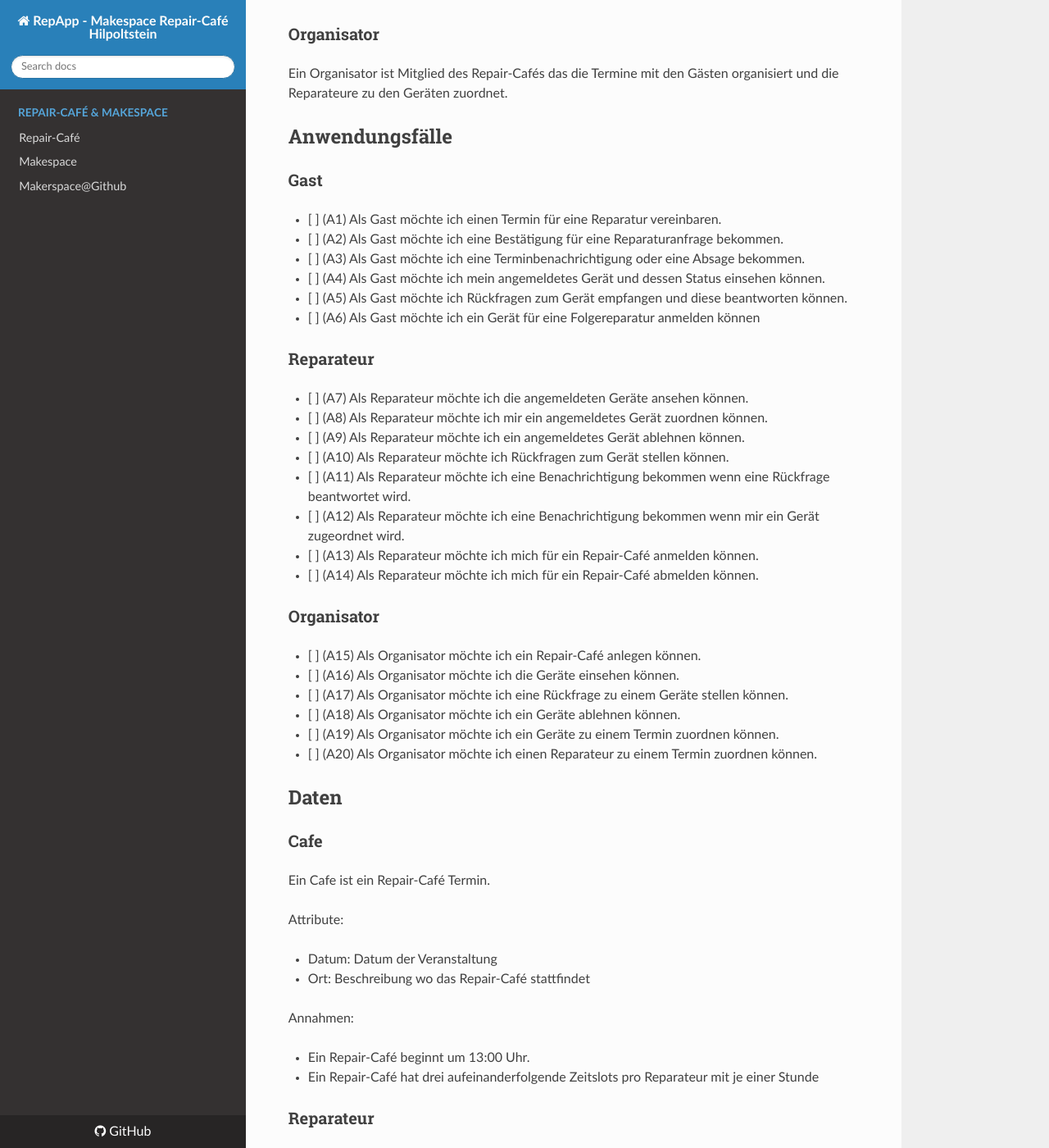
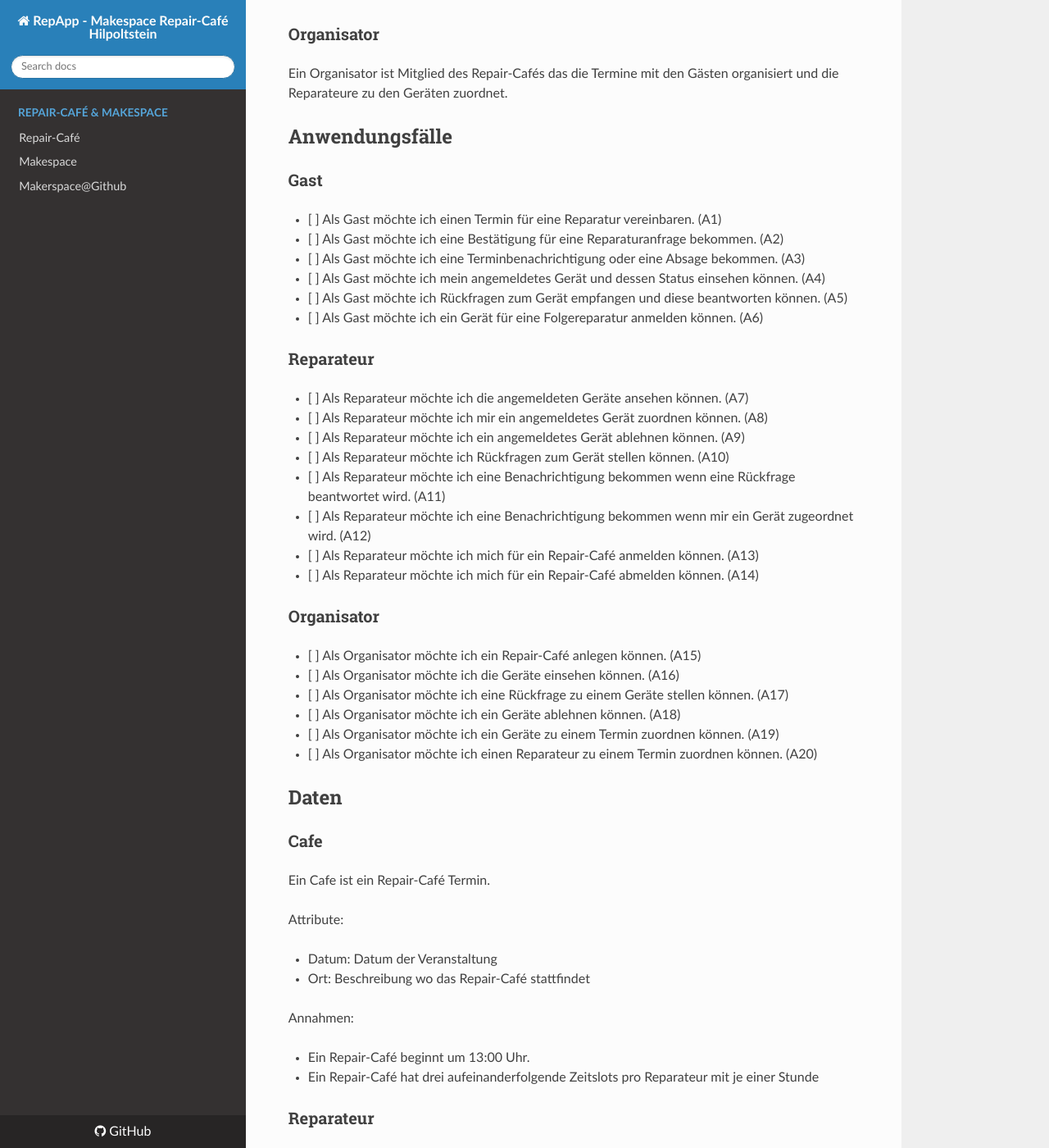
Before and after one commit to makes-hacks-hip/RepApp, an MkDocs documentation site: the page built from docs/index.md, in a window 1280 px wide and 1400 px high, scrolled down 456 px. Shown: the whole window at 82% size. Built offline with MkDocs 1.6.1, drawn with Linux system fonts in a browser that asks for light colours; nearby versions of some CDN libraries; some of the changed text lies outside the part shown.

```diff
--- a/docs/index.md
+++ b/docs/index.md
@@ -20,32 +20,32 @@ Ein Organisator ist Mitglied des Repair-Cafés das die Termine mit den Gästen o
 
 ### Gast
 
-- [ ] (A1) Als Gast möchte ich einen Termin für eine Reparatur vereinbaren.
-- [ ] (A2) Als Gast möchte ich eine Bestätigung für eine Reparaturanfrage bekommen.
-- [ ] (A3) Als Gast möchte ich eine Terminbenachrichtigung oder eine Absage bekommen.
-- [ ] (A4) Als Gast möchte ich mein angemeldetes Gerät und dessen Status einsehen können.
-- [ ] (A5) Als Gast möchte ich Rückfragen zum Gerät empfangen und diese beantworten können.
-- [ ] (A6) Als Gast möchte ich ein Gerät für eine Folgereparatur anmelden können
+- [ ] Als Gast möchte ich einen Termin für eine Reparatur vereinbaren. (A1)
+- [ ] Als Gast möchte ich eine Bestätigung für eine Reparaturanfrage bekommen. (A2)
+- [ ] Als Gast möchte ich eine Terminbenachrichtigung oder eine Absage bekommen. (A3)
+- [ ] Als Gast möchte ich mein angemeldetes Gerät und dessen Status einsehen können. (A4)
+- [ ] Als Gast möchte ich Rückfragen zum Gerät empfangen und diese beantworten können. (A5)
+- [ ] Als Gast möchte ich ein Gerät für eine Folgereparatur anmelden können. (A6)
 
 ### Reparateur
 
-- [ ] (A7) Als Reparateur möchte ich die angemeldeten Geräte ansehen können.
-- [ ] (A8) Als Reparateur möchte ich mir ein angemeldetes Gerät zuordnen können.
-- [ ] (A9) Als Reparateur möchte ich ein angemeldetes Gerät ablehnen können.
-- [ ] (A10) Als Reparateur möchte ich Rückfragen zum Gerät stellen können.
-- [ ] (A11) Als Reparateur möchte ich eine Benachrichtigung bekommen wenn eine Rückfrage beantwortet wird.
-- [ ] (A12) Als Reparateur möchte ich eine Benachrichtigung bekommen wenn mir ein Gerät zugeordnet wird.
-- [ ] (A13) Als Reparateur möchte ich mich für ein Repair-Café anmelden können.
-- [ ] (A14) Als Reparateur möchte ich mich für ein Repair-Café abmelden können.
+- [ ] Als Reparateur möchte ich die angemeldeten Geräte ansehen können. (A7)
+- [ ] Als Reparateur möchte ich mir ein angemeldetes Gerät zuordnen können. (A8)
+- [ ] Als Reparateur möchte ich ein angemeldetes Gerät ablehnen können. (A9)
+- [ ] Als Reparateur möchte ich Rückfragen zum Gerät stellen können. (A10)
+- [ ] Als Reparateur möchte ich eine Benachrichtigung bekommen wenn eine Rückfrage beantwortet wird. (A11)
+- [ ] Als Reparateur möchte ich eine Benachrichtigung bekommen wenn mir ein Gerät zugeordnet wird. (A12)
+- [ ] Als Reparateur möchte ich mich für ein Repair-Café anmelden können. (A13)
+- [ ] Als Reparateur möchte ich mich für ein Repair-Café abmelden können. (A14)
 
 ### Organisator
 
-- [ ] (A15) Als Organisator möchte ich ein Repair-Café anlegen können.
-- [ ] (A16) Als Organisator möchte ich die Geräte einsehen können.
-- [ ] (A17) Als Organisator möchte ich eine Rückfrage zu einem Geräte stellen können.
-- [ ] (A18) Als Organisator möchte ich ein Geräte ablehnen können.
-- [ ] (A19) Als Organisator möchte ich ein Geräte zu einem Termin zuordnen können.
-- [ ] (A20) Als Organisator möchte ich einen Reparateur zu einem Termin zuordnen können.
+- [ ] Als Organisator möchte ich ein Repair-Café anlegen können. (A15)
+- [ ] Als Organisator möchte ich die Geräte einsehen können. (A16)
+- [ ] Als Organisator möchte ich eine Rückfrage zu einem Geräte stellen können. (A17)
+- [ ] Als Organisator möchte ich ein Geräte ablehnen können. (A18)
+- [ ] Als Organisator möchte ich ein Geräte zu einem Termin zuordnen können. (A19)
+- [ ] Als Organisator möchte ich einen Reparateur zu einem Termin zuordnen können. (A20)
 
 ## Daten
 
@@ -168,29 +168,29 @@ Technische Attribute:
 
 ## Ansichten
 
-### (S1) Landing Page: Repair-Cafés
+### Landing Page: Repair-Cafés (S1)
 
 Liste der Repair-Café Termine
 
-### (S2) Gerät anmelden
+### Gerät anmelden (S2)
 
 Das Formular zum anmelden der Geräte hat die Felder `eMail-Adresse`, `Gerätebezeichnung`, `Fehlerbeschreibung`, eine Kontrollkästchen `Folgetermin` und einen Knopf `Absenden` zum senden des Formulars.
 
-### (S3) Gast anmelden
+### Gast anmelden (S3)
 
 Das Formular zum anmelden eines neuen Gastes hat die Felder `Name`, `Telefon`, `Wohnort` und einen Knopf `Absenden` zum senden des Formulars.
 
-### (S4) Anmeldebestätigung
+### Anmeldebestätigung (S4)
 
 Die Anmeldebestätigung zeigt die Geräte und Gast Daten erneut an, zusammen mit der Information dass das Gerät angelegt.
 Weiter enthält die Ansicht einen Link zur Geräte Detailseite und einen Link zur Gast Detailseite.
 
-### (S5) Geräte Detailseite
+### Geräte Detailseite (S5)
 
 Die Geräte Detailseite hat die Felder `Gerätebezeichnung`, `Fehlerbeschreibung` und eine Kontrollkästchen `Folgetermin` die mit den Angaben des Gastes ausgefüllt sind.
 Weiter enthält die Seite einen Knopf `Aktualisieren` der das Formular absendet und die Daten aktualisiert und einen Link zur Detailseite des Gastes.
 
-### (S6) Gast Detailseite
+### Gast Detailseite (S6)
 
 Die Gast Detailseite hat die Felder `Name`, `eMail`, `Telefon` und `Wohnort` die mit den Angaben des Gastes ausgefüllt sind.
 Weiter enthält die Seite einen Knopf `Aktualisieren` der das Formular absendet.
```
Also changed, not shown: 6 other files.
